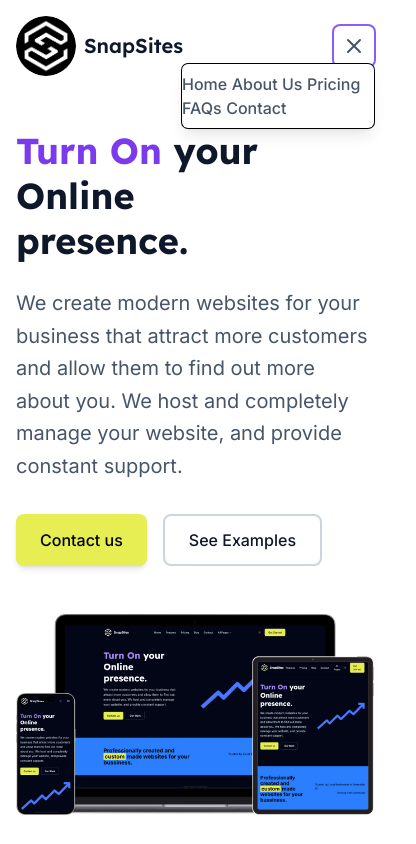
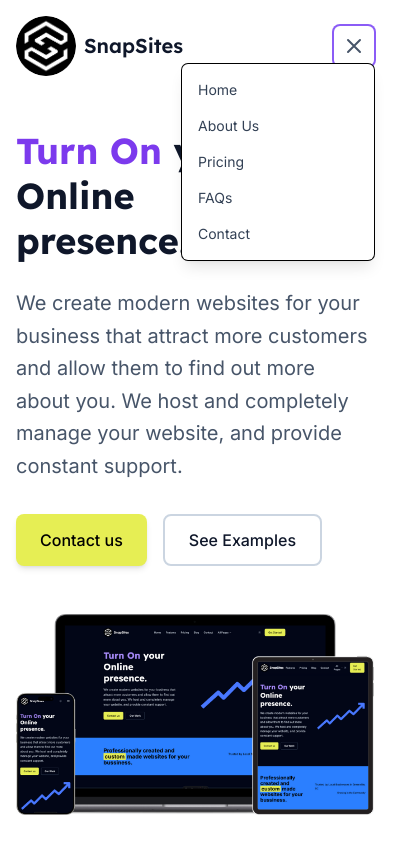
Before and after one commit to happySquidd/landing, an Astro site: page / in a window 390 px wide. Both pictures are taken after a click on the button "Toggle menu". Shown: the top 844 px of the page, 416 px wide, since content can reach past the window. Built offline with nearby package versions, Linux system fonts and the light colour scheme; Astro itself is replaced by a stand-in of ours.

Commit message:
fixed hamburger menu for mobile, hide one of images on mobile

```diff
--- a/src/components/Header.astro
+++ b/src/components/Header.astro
@@ -52,11 +52,11 @@
           class="absolute top-16 right-4 w-48 py-2 bg-white dark:bg-secondary-900 rounded-md shadow-lg ring-1 ring-black ring-opacity-5 focus:outline-hidden"
           x-cloak
         >
-          <a href="/" class="text-secondary-600 hover:text-primary-600 dark:text-secondary-300 dark:hover:text-blue-400 font-medium transition-colors">Home</a>
-          <a href="/about" class="text-secondary-600 hover:text-primary-600 dark:text-secondary-300 dark:hover:text-blue-400 font-medium transition-colors">About Us</a>
-          <a href="/pricing" class="text-secondary-600 hover:text-primary-600 dark:text-secondary-300 dark:hover:text-blue-400 font-medium transition-colors">Pricing</a>
-          <a href="/faqs" class="text-secondary-600 hover:text-primary-600 dark:text-secondary-300 dark:hover:text-blue-400 font-medium transition-colors">FAQs</a>
-          <a href="/contact" class="text-secondary-600 hover:text-primary-600 dark:text-secondary-300 dark:hover:text-blue-400 font-medium transition-colors">Contact</a>
+          <a href="/" class="block px-4 py-2 text-sm text-secondary-700 dark:text-secondary-300 hover:bg-secondary-100 dark:hover:bg-secondary-800">Home</a>
+          <a href="/about" class="block px-4 py-2 text-sm text-secondary-700 dark:text-secondary-300 hover:bg-secondary-100 dark:hover:bg-secondary-800">About Us</a>
+          <a href="/pricing" class="block px-4 py-2 text-sm text-secondary-700 dark:text-secondary-300 hover:bg-secondary-100 dark:hover:bg-secondary-800">Pricing</a>
+          <a href="/faqs" class="block px-4 py-2 text-sm text-secondary-700 dark:text-secondary-300 hover:bg-secondary-100 dark:hover:bg-secondary-800">FAQs</a>
+          <a href="/contact" class="block px-4 py-2 text-sm text-secondary-700 dark:text-secondary-300 hover:bg-secondary-100 dark:hover:bg-secondary-800">Contact</a>
           <!-- Mobile All Pages -->
 
         </div>
```
Also changed, not shown: src/components/Benefits.astro (+1 -1 lines).
